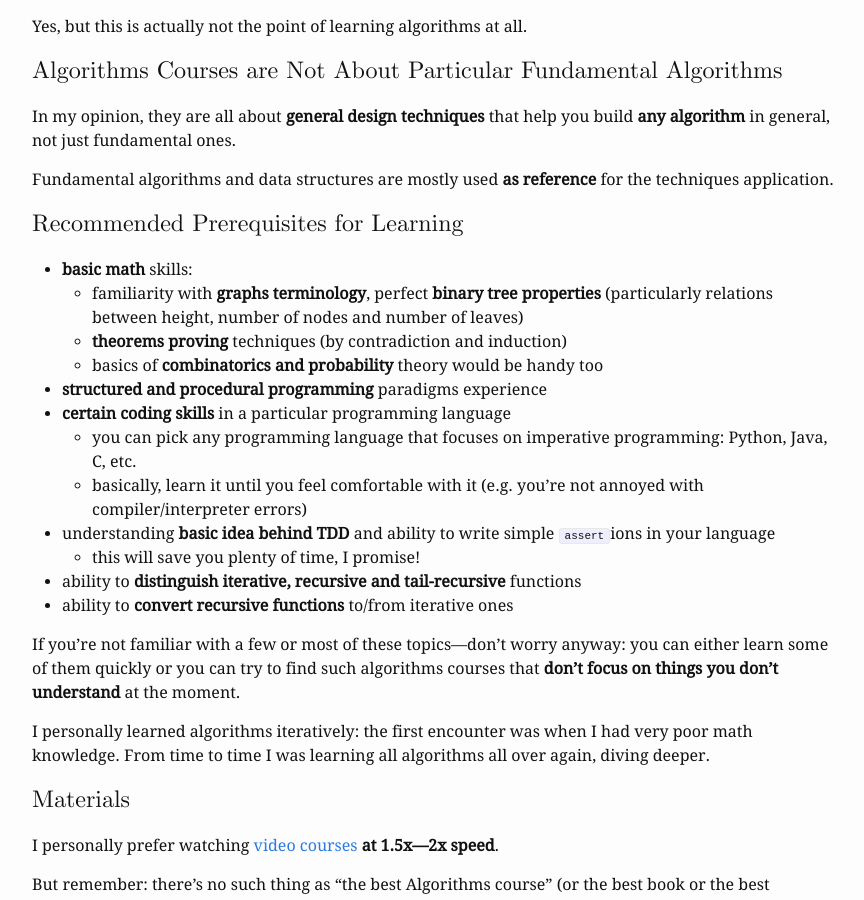
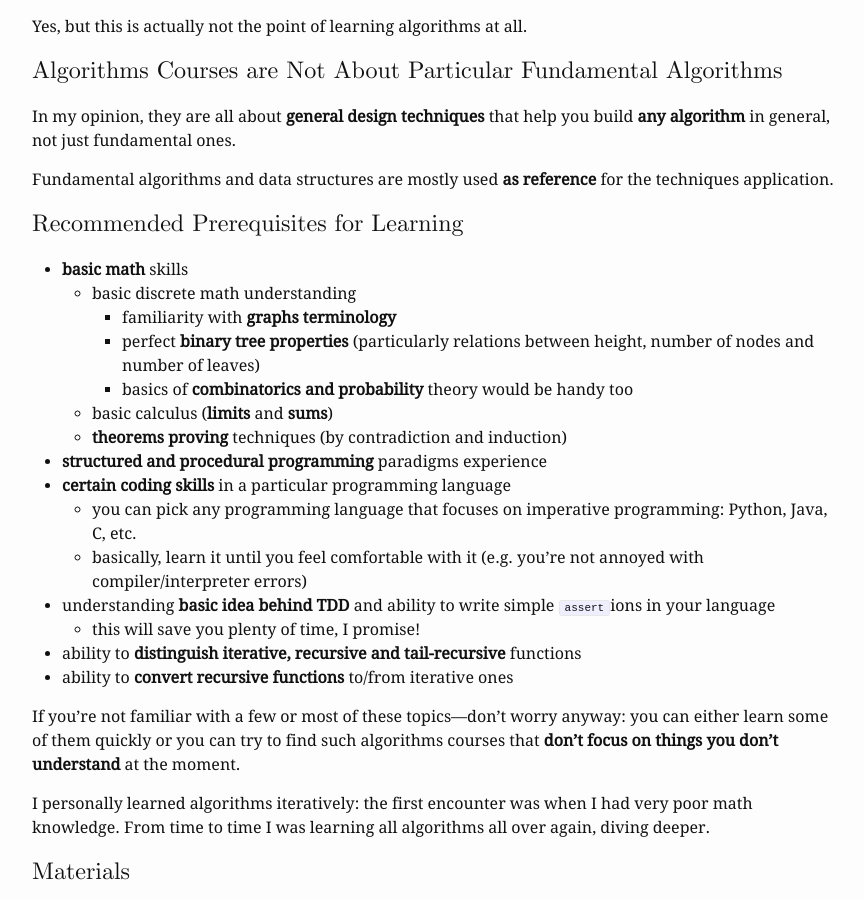
Before and after one commit to alopatindev/alopatindev.github.io, a Jekyll site: the page built from _posts/2017-05-25-how-to-learn-algorithms.markdown, in a window 1280 px wide and 900 px high, scrolled down 415 px. Shown: the whole window, without its empty margins (203-1067 px from the left). Built offline with Jekyll 4.4.1, drawn with Linux system fonts in a browser that asks for light colours; comment, search, counter and statistics services are not loaded.

Commit message:
update 2017-05-25-how-to-learn-algorithms

```diff
--- a/_posts/2017-05-25-how-to-learn-algorithms.markdown
+++ b/_posts/2017-05-25-how-to-learn-algorithms.markdown
@@ -20,10 +20,13 @@ In my opinion, they are all about **general design techniques** that help you bu
 Fundamental algorithms and data structures are mostly used **as reference** for the techniques application.
 
 # Recommended Prerequisites for Learning
-- **basic math** skills:
-    - familiarity with **graphs terminology**, perfect **binary tree properties** (particularly relations between height, number of nodes and number of leaves)
+- **basic math** skills
+    - basic discrete math understanding
+        - familiarity with **graphs terminology**
+        - perfect **binary tree properties** (particularly relations between height, number of nodes and number of leaves)
+        - basics of **combinatorics and probability** theory would be handy too
+    - basic calculus (**limits** and **sums**)
     - **theorems proving** techniques (by contradiction and induction)
-    - basics of **combinatorics and probability** theory would be handy too
 - **structured and procedural programming** paradigms experience
 - **certain coding skills** in a particular programming language
     - you can pick any programming language that focuses on imperative programming: Python, Java, C, etc.
```
